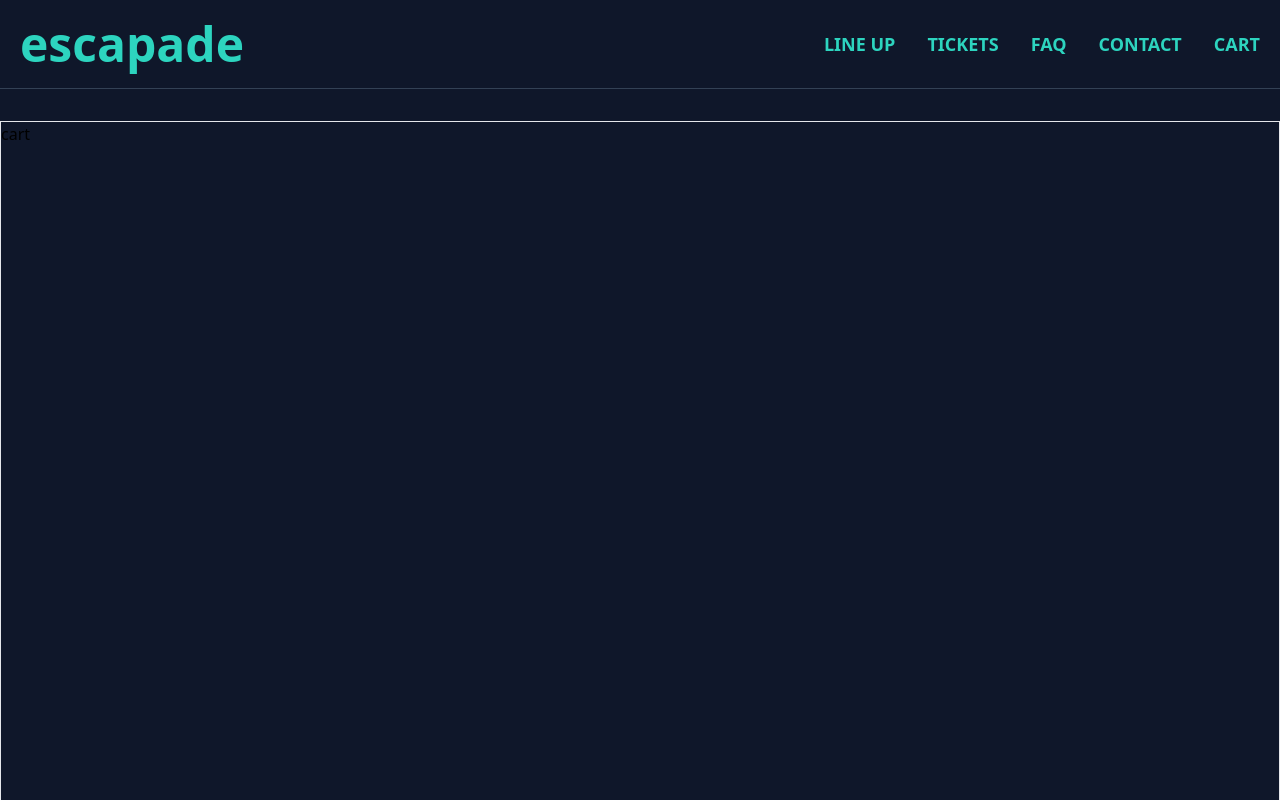
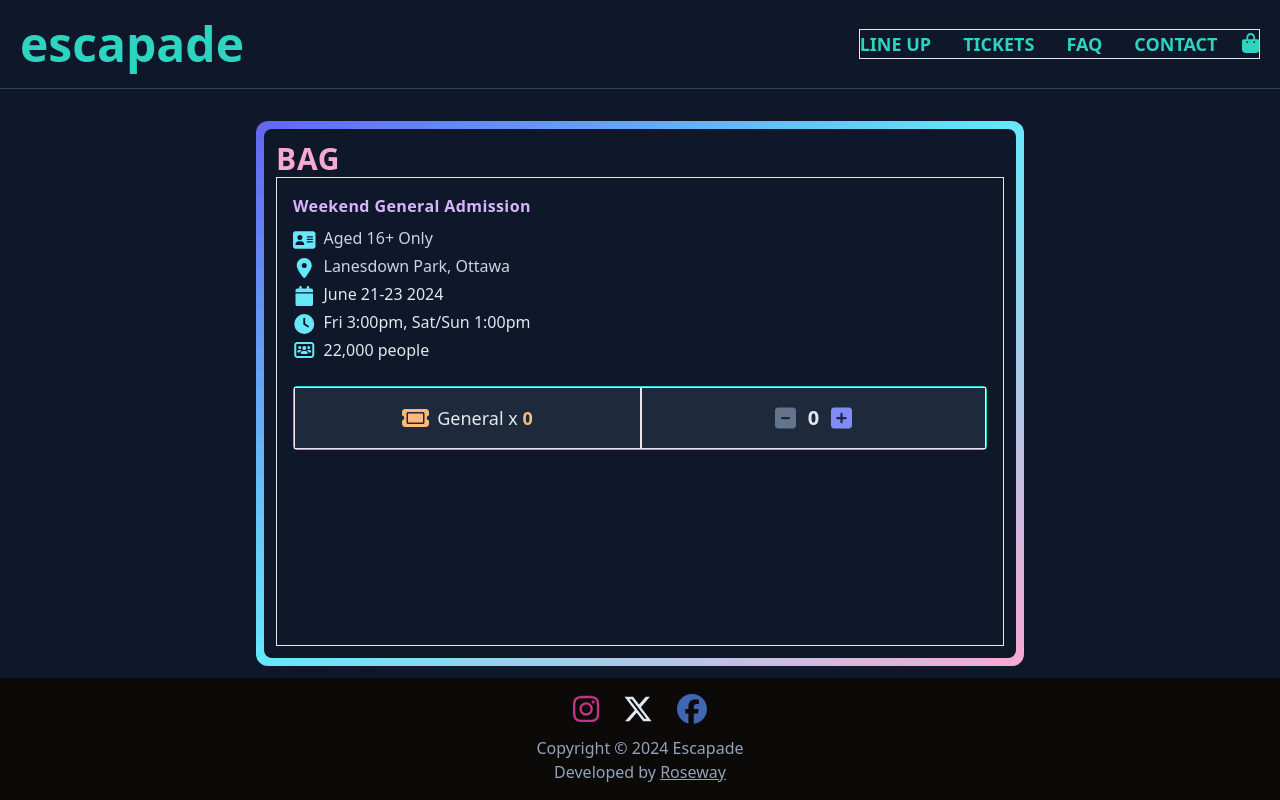
Before and after one commit to bokkle/escapade-react, a React (Vite) app: page /cart in a window 1280 px wide. Shown: the top 800 px of the page. Built offline with nearby package versions, Linux system fonts and the light colour scheme; no server answers.

Commit message:
added cart

```diff
--- a/src/cart/Cart.jsx
+++ b/src/cart/Cart.jsx
@@ -1,5 +1,22 @@
+import { FontAwesomeIcon } from '@fortawesome/react-fontawesome';
+import CartContent from './CartContent';
+
 function Cart() {
-  return <div className="border h-dvh ">cart</div>;
+  return (
+    <div className="flex flex-1 justify-center">
+      <div
+        className="max-w-3xl flex-1 rounded-xl bg-gradient-to-br from-indigo-500
+    via-cyan-300 to-pink-300 p-2"
+      >
+        <div className="flex h-full flex-col rounded-lg bg-slate-900 p-3">
+          <h1 className="text-3xl font-bold uppercase tracking-wide text-pink-300">
+            bag
+          </h1>
+          <CartContent />
+        </div>
+      </div>
+    </div>
+  );
 }
 
 export default Cart;
--- /dev/null
+++ b/src/cart/CartContent.jsx
@@ -0,0 +1,13 @@
+import CartQuantity from './CartQuantity';
+import TicketInfo from './TicketInfo';
+
+function CartContent() {
+  return (
+    <div className="flex-1 border p-4">
+      <TicketInfo />
+      <CartQuantity />
+    </div>
+  );
+}
+
+export default CartContent;
--- /dev/null
+++ b/src/cart/CartQuantity.jsx
@@ -0,0 +1,57 @@
+import { useState } from 'react';
+import { FontAwesomeIcon } from '@fortawesome/react-fontawesome';
+import {
+  faSquareMinus,
+  faSquarePlus,
+  faTicket,
+} from '@fortawesome/free-solid-svg-icons';
+
+function CartQuantity() {
+  const [numTickets, setNumTickets] = useState(0);
+
+  console.log(numTickets);
+
+  const handleInc = () => {
+    if (numTickets === 6) return;
+    setNumTickets((num) => num + 1);
+  };
+
+  const handleDec = () => {
+    if (numTickets === 0) return;
+    setNumTickets((num) => num - 1);
+  };
+
+  return (
+    <div className="my-6 flex flex-row rounded border border-teal-400 bg-slate-800">
+      <div className="flex flex-1 items-center justify-center space-x-2 border py-4">
+        <FontAwesomeIcon icon={faTicket} className="text-2xl text-orange-300" />
+        <p className="text-lg text-slate-200">
+          General x{' '}
+          <span className="font-bold text-orange-300">{numTickets}</span>
+        </p>
+      </div>
+      <div className="flex-1">
+        <div
+          className="flex h-full w-full items-center justify-center
+          space-x-3 border"
+        >
+          <FontAwesomeIcon
+            icon={faSquareMinus}
+            className={`cursor-pointer text-2xl
+            ${numTickets === 0 ? 'text-slate-500' : 'text-indigo-400'}`}
+            onClick={handleDec}
+          />
+          <span className="text-xl font-bold text-slate-200">{numTickets}</span>
+          <FontAwesomeIcon
+            icon={faSquarePlus}
+            className={`cursor-pointer text-2xl
+            ${numTickets === 6 ? 'text-slate-500' : 'text-indigo-400'}`}
+            onClick={handleInc}
+          />
+        </div>
+      </div>
+    </div>
+  );
+}
+
+export default CartQuantity;
--- /dev/null
+++ b/src/cart/TicketInfo.jsx
@@ -0,0 +1,46 @@
+import {
+  faAddressCard,
+  faCalendar,
+  faClock,
+  faLocationDot,
+  faUsersRectangle,
+} from '@fortawesome/free-solid-svg-icons';
+import { FontAwesomeIcon } from '@fortawesome/react-fontawesome';
+
+function TicketInfo() {
+  return (
+    <div className="space-y-2">
+      <h1 className="capitalize text-purple-300 font-semibold tracking-wide">weekend general admission</h1>
+      <div className="flex space-x-2">
+        <div className="flex w-min flex-col justify-center space-y-2">
+          <FontAwesomeIcon
+            icon={faAddressCard}
+            className="text-xl text-cyan-300"
+          />
+          <FontAwesomeIcon
+            icon={faLocationDot}
+            className="text-xl text-cyan-300"
+          />
+          <FontAwesomeIcon
+            icon={faCalendar}
+            className="text-xl text-cyan-300"
+          />
+          <FontAwesomeIcon icon={faClock} className="text-xl text-cyan-300" />
+
+          <FontAwesomeIcon icon={faUsersRectangle} className="text-cyan-300" />
+        </div>
+        <div className="flex flex-col justify-center space-y-1">
+          <p className="capitalize text-slate-300">aged 16+ only</p>
+          <p className="capitalize text-slate-300">lanesdown park, ottawa</p>
+          <p className="capitalize text-slate-200">june 21-23 2024</p>
+          <p className="capitalize text-slate-200">
+            fri 3:00pm, sat/sun 1:00pm
+          </p>
+          <p className="text-slate-200">22,000 people</p>
+        </div>
+      </div>
+    </div>
+  );
+}
+
+export default TicketInfo;
--- a/src/index.css
+++ b/src/index.css
@@ -12,6 +12,10 @@
   height: 300px !important;
   /* border: 1px solid white; */
   /* border-radius: 50%; */
+}
+
+body {
+  user-select: none;
 }
 
 /* BUTTON  */
--- a/src/nav/NavList.jsx
+++ b/src/nav/NavList.jsx
@@ -1,7 +1,7 @@
 import NavListItem from './NavListItem';
 
 function NavList() {
-  const navItems = ['line up', 'tickets', 'faq', 'contact', 'cart'];
+  const navItems = ['line up', 'tickets', 'faq', 'contact'];
   return (
     <ul className="hidden space-x-8 md:flex">
       {navItems.map((el, i) => (
--- a/src/nav/NavListItem.jsx
+++ b/src/nav/NavListItem.jsx
@@ -1,15 +1,20 @@
-import { Link } from 'react-router-dom';
+import { NavLink } from 'react-router-dom';
 
 function NavListItem({ children }) {
   return (
-    <Link to={`${children.replaceAll(' ', '')}`}>
+    <NavLink
+      to={`${children.replaceAll(' ', '')}`}
+      className={({ isActive }) =>
+        isActive ? 'text-teal-200' : 'text-teal-400'
+      }
+    >
       <li
-        className="cursor-pointer  text-lg font-semibold uppercase text-teal-400
+        className="cursor-pointer  text-lg font-semibold uppercase
       transition-all duration-100 hover:text-teal-200 active:scale-95"
       >
         {children}
       </li>
-    </Link>
+    </NavLink>
   );
 }
 
--- a/src/nav/NavMenu.jsx
+++ b/src/nav/NavMenu.jsx
@@ -1,8 +1,10 @@
 import { FontAwesomeIcon } from '@fortawesome/react-fontawesome';
-import { faBars } from '@fortawesome/free-solid-svg-icons';
+import { faBagShopping, faBars } from '@fortawesome/free-solid-svg-icons';
 import NavList from './NavList';
 import MobileNav from './MobileNav';
 import { useEffect, useState } from 'react';
+import Cart from '../cart/Cart';
+import { NavLink } from 'react-router-dom';
 
 function NavMenu() {
   const [isOpen, setIsOpen] = useState(false);
@@ -18,8 +20,15 @@
   };
 
   return (
-    <div>
+    <div className="flex items-center gap-6 border">
       <NavList />
+      <NavLink to='/cart'>
+        <FontAwesomeIcon
+          icon={faBagShopping}
+          className="cursor-pointer text-xl text-teal-400
+      hover:text-teal-200"
+        />
+      </NavLink>
       <FontAwesomeIcon
         icon={faBars}
         className="text-2xl text-teal-400 md:hidden"
--- a/src/tickets/Ticket.jsx
+++ b/src/tickets/Ticket.jsx
@@ -4,7 +4,7 @@
 function Ticket({ children }) {
   return (
     <div
-      className="h-96 w-full max-w-96 rounded-xl bg-slate-800
+      className="h-96 w-full max-w-96 rounded-xl
   bg-gradient-to-br from-indigo-500 via-cyan-300 to-pink-300 p-2"
     >
       <div
@@ -21,9 +21,15 @@
           <h3 className="capitalize text-slate-200">weekend admission</h3>
         </div>
         <div className="border-b border-pink-300 pb-4 text-center">
-          <p className="capitalize text-slate-200">{children === 'general' ? 'Festival access' : 'Fast lane access'}</p>
-          <p className="capitalize text-slate-200">{children === 'general' ? '' : 'VIP sections' }</p>
-          <p className="capitalize text-slate-200">{children === 'general' ? '16+ only' : '19+ only'}</p>
+          <p className="capitalize text-slate-200">
+            {children === 'general' ? 'Festival access' : 'Fast lane access'}
+          </p>
+          <p className="capitalize text-slate-200">
+            {children === 'general' ? '' : 'VIP sections'}
+          </p>
+          <p className="capitalize text-slate-200">
+            {children === 'general' ? '16+ only' : '19+ only'}
+          </p>
         </div>
         {children === 'general' ? <Price>$350</Price> : <Price>$550</Price>}
         <VoltageButton>buy now</VoltageButton>
```
